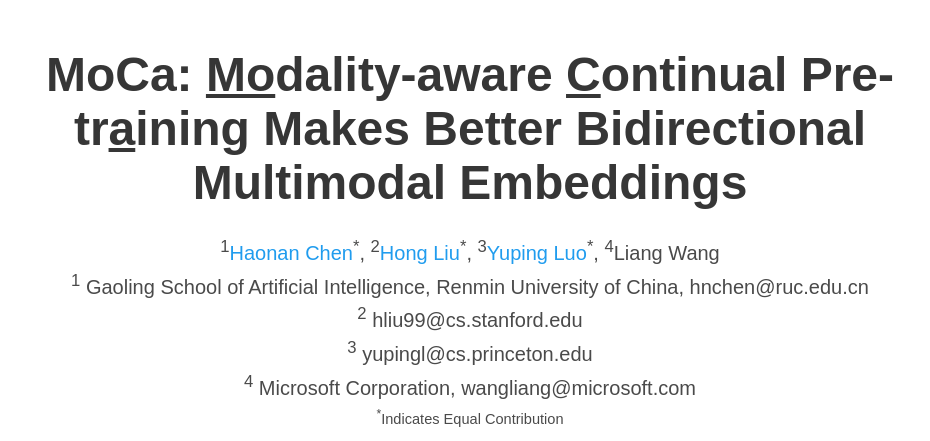
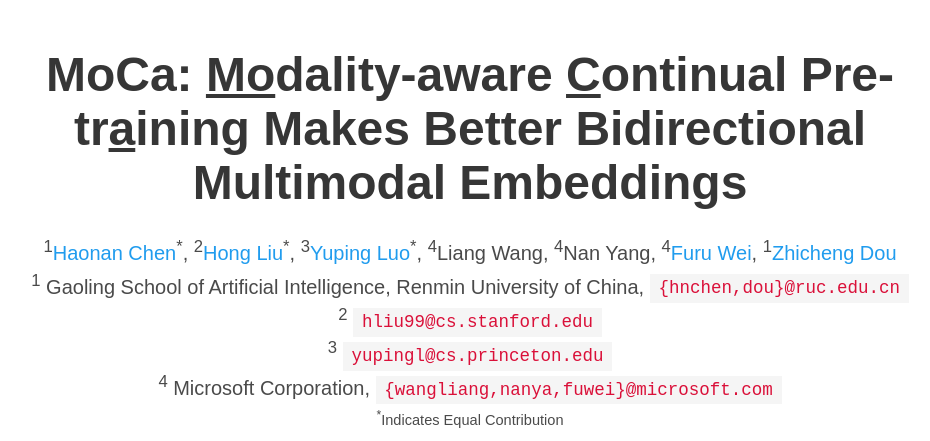
Before and after one commit to haon-chen/MoCa, a plain HTML site: page index.html in a window 1280 px wide. Shown: the top 441 px of the page, without its empty margins (170-1100 px from the left). Drawn offline with nearby package versions, Linux system fonts and the light colour scheme; some icons are missing; a web font is replaced by a local one.

Commit message:
Add additional authors and format email addresses

```diff
--- a/index.html
+++ b/index.html
@@ -60,19 +60,22 @@
               <span class="author-block"><sup>1</sup><a href="https://haon-chen.github.io/" target="_blank">Haonan Chen</a><sup>*</sup>,</span>
               <span class="author-block"><sup>2</sup><a href="https://liuhong99.github.io/" target="_blank">Hong Liu</a><sup>*</sup>,</span>
               <span class="author-block"><sup>3</sup><a href="https://yuping.me/" target="_blank">Yuping Luo</a><sup>*</sup>,</span>
-              <span class="author-block"><sup>4</sup>Liang Wang</span>
+              <span class="author-block"><sup>4</sup>Liang Wang,</span>
+              <span class="author-block"><sup>4</sup>Nan Yang,</span>
+              <span class="author-block"><sup>4</sup><a href="https://thegenerality.com/" target="_blank">Furu Wei</a>,</span>
+              <span class="author-block"><sup>1</sup><a href="http://playbigdata.ruc.edu.cn/dou/" target="_blank">Zhicheng Dou</a></span>
             </div>
 
             <div class="is-size-5 publication-authors">
               <!-- <span class="author-block"><br>Conferance name and year</span> -->
               <!-- <br> -->
-              <span class="author-block"><sup>1</sup> Gaoling School of Artificial Intelligence, Renmin University of China, hnchen@ruc.edu.cn</span>
+              <span class="author-block"><sup>1</sup> Gaoling School of Artificial Intelligence, Renmin University of China, <code>{hnchen,dou}@ruc.edu.cn</code></span>
               <br>
-              <span class="author-block"><sup>2</sup> hliu99@cs.stanford.edu</span>
+              <span class="author-block"><sup>2</sup> <code>hliu99@cs.stanford.edu</code></span>
               <br>
-              <span class="author-block"><sup>3</sup> yupingl@cs.princeton.edu</span>
+              <span class="author-block"><sup>3</sup> <code>yupingl@cs.princeton.edu</code></span>
               <br>
-              <span class="author-block"><sup>4</sup> Microsoft Corporation, wangliang@microsoft.com</span>
+              <span class="author-block"><sup>4</sup> Microsoft Corporation, <code>{wangliang,nanya,fuwei}@microsoft.com</code></span>
               <span class="eql-cntrb"><small><br><sup>*</sup>Indicates Equal Contribution</small></span>
             </div>
 
```
